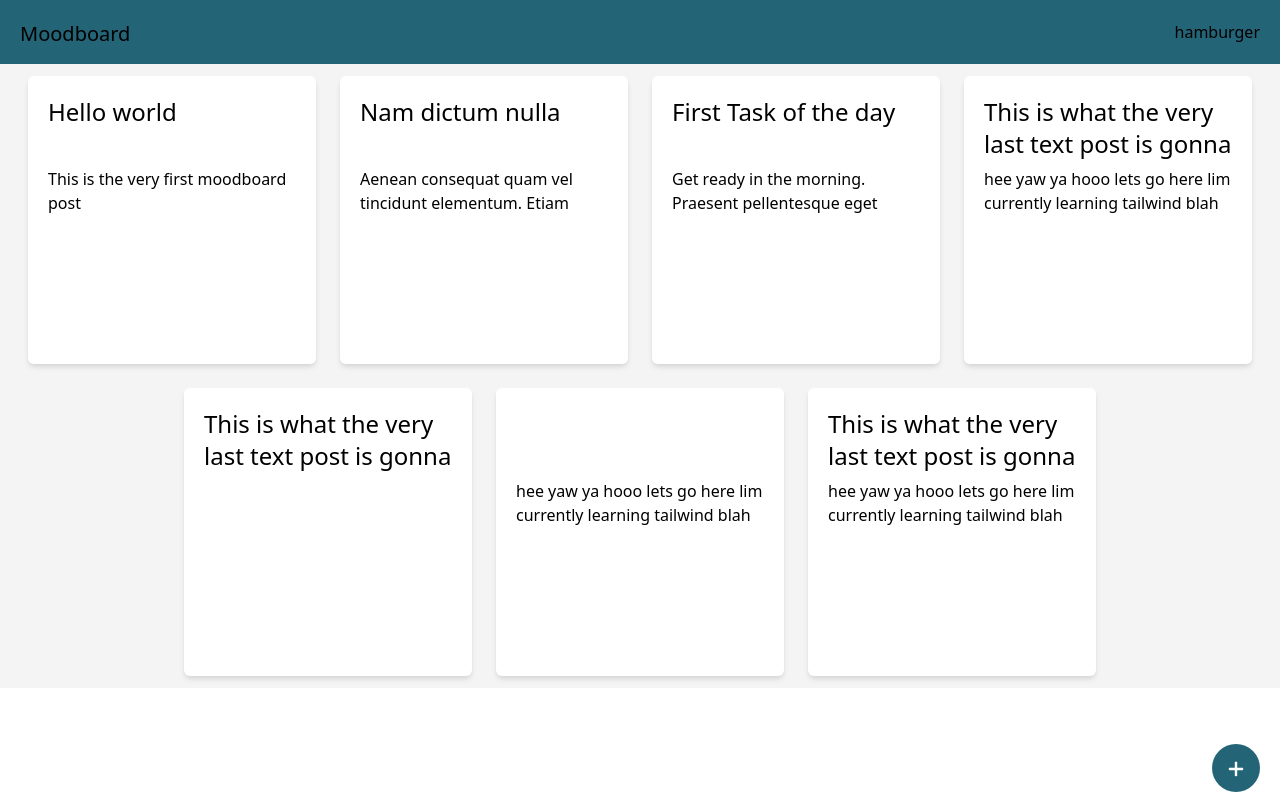
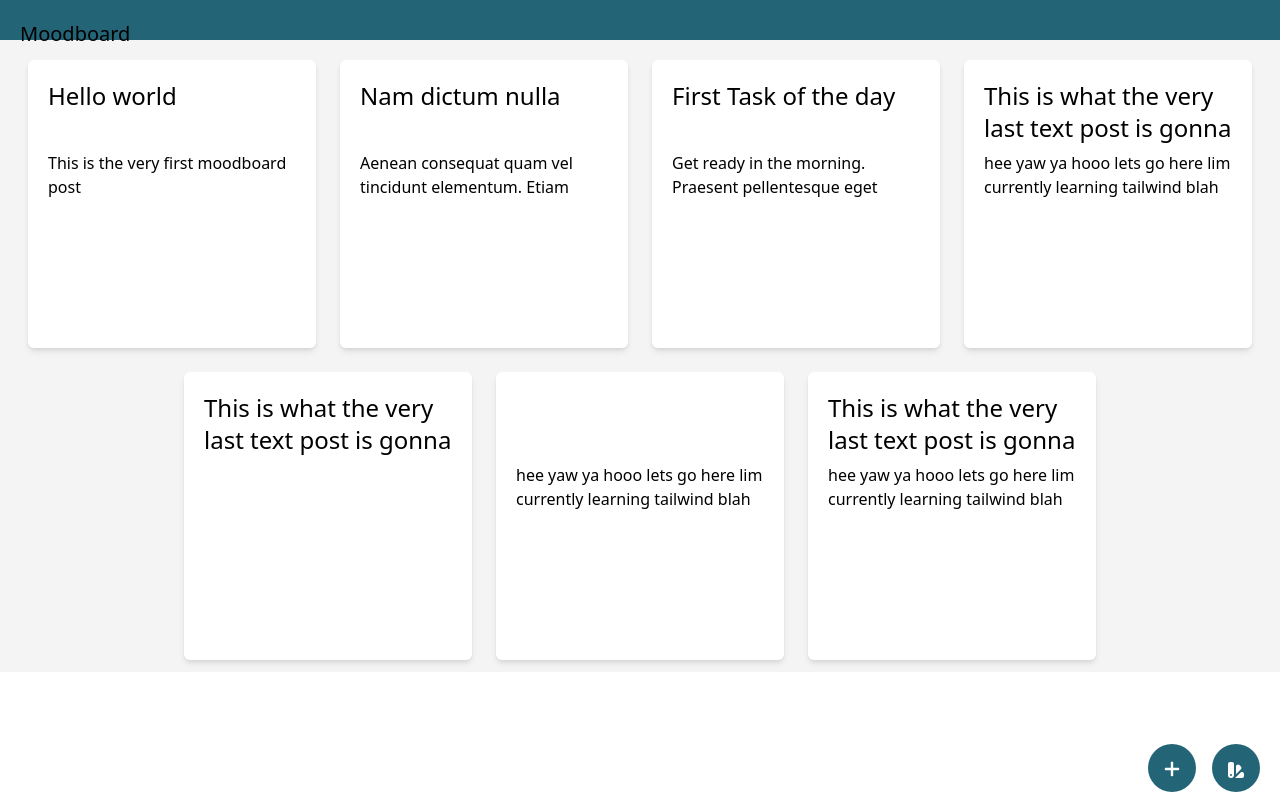
Before and after one commit to ivyla/Moodboard, a React (Create React App) app in the folder moodboard/: page / in a window 1280 px wide. Built offline with nearby package versions, Linux system fonts and the light colour scheme.

Commit message:
button added, circular button extracted

```diff
--- a/moodboard/package.json
+++ b/moodboard/package.json
@@ -8,6 +8,7 @@
     "@testing-library/react": "^11.2.6",
     "@testing-library/user-event": "^12.8.3",
     "react": "^17.0.2",
+    "react-burger-menu": "^3.0.6",
     "react-dom": "^17.0.2",
     "react-scripts": "4.0.3",
     "web-vitals": "^1.1.1"
--- a/moodboard/src/App.js
+++ b/moodboard/src/App.js
@@ -1,9 +1,14 @@
 import "./App.css"
 import {useState} from "react"
-import AddPost from "./components/functional/AddPost"
 import NavBar from "./components/NavBar"
 import Post from "./components/views/Post"
 import postData from "./data/posts"
+
+import CircularButton from "./components/reusable/CircularButton"
+
+// icons
+import AddIcon from "./icons/AddIcon"
+import ChangeBg from "./icons/ChangeBg"
 
 function App() {
     const [posts, setPosts] = useState(postData)
@@ -40,7 +45,12 @@ function App() {
                 </div>
             </div>
             {/* Floating bottom right button */}
-            <AddPost addPost={addPost} />
+            <div className="flex flex-row fixed right-0 bottom-0 mx-5 my-2 space-x-4">
+                <CircularButton action={addPost} image={<AddIcon />} />
+                <CircularButton action={addPost} image={<ChangeBg />} />
+
+                {/* <CircularButton action={null}  /> */}
+            </div>
         </div>
     )
 }
--- a/moodboard/src/components/NavBar.js
+++ b/moodboard/src/components/NavBar.js
@@ -1,10 +1,40 @@
+import {slide as Menu} from "react-burger-menu"
+
 const NavBar = () => {
     return (
         <nav className="w-screen bg-primary text-right px-5 py-5">
             <span style={{float: "left"}} className="text-xl">
                 <a href="facebook.com"> Moodboard</a>
             </span>
-            <button> hamburger </button>
+            {/* <Menu right pageWrapId={"page-wrap"} noOverlay>
+                <a id="home" className="menu-item" href="/">
+                    Home
+                </a>
+                <a id="about" className="menu-item" href="/about">
+                    About
+                </a>
+                <a id="contact" className="menu-item" href="/contact">
+                    Contact
+                </a>
+            </Menu> */}
+
+            {/* <button>
+                {" "}
+                <svg
+                    xmlns="http://www.w3.org/2000/svg"
+                    className="h-6 w-6"
+                    fill="none"
+                    viewBox="0 0 24 24"
+                    stroke="currentColor"
+                >
+                    <path
+                        strokeLinecap="round"
+                        strokeLinejoin="round"
+                        strokeWidth={2}
+                        d="M4 6h16M4 12h16M4 18h16"
+                    />
+                </svg>{" "}
+            </button> */}
         </nav>
     )
 }
--- a/moodboard/src/components/functional/AddPost.js
+++ /dev/null
@@ -1,25 +0,0 @@
-const AddPost = ({addPost}) => {
-    return (
-        <div className="flex flex-col fixed right-0 bottom-0">
-            <button
-                className="mx-5 my-2 w-12 h-12 bg-primary rounded-full"
-                onClick={() => addPost()}
-            >
-                <svg
-                    viewBox="0 0 20 20"
-                    enableBackground="new 0 0 20 20"
-                    className="w-6 h-6 inline-block"
-                >
-                    <path
-                        fill="#FFFFFF"
-                        d="M16,10c0,0.553-0.048,1-0.601,1H11v4.399C11,15.951,10.553,16,10,16c-0.553,0-1-0.049-1-0.601V11H4.601
-                                    C4.049,11,4,10.553,4,10c0-0.553,0.049-1,0.601-1H9V4.601C9,4.048,9.447,4,10,4c0.553,0,1,0.048,1,0.601V9h4.399
-                                    C15.952,9,16,9.447,16,10z"
-                    />
-                </svg>
-            </button>
-        </div>
-    )
-}
-
-export default AddPost
--- /dev/null
+++ b/moodboard/src/components/reusable/CircularButton.js
@@ -0,0 +1,17 @@
+// CircularButton.js
+// Requires the addition of an SVG imported JS file, examples in the icons folder
+
+const CircularButton = ({action, image}) => {
+    return (
+        <button
+            className="w-12 h-12 bg-primary rounded-full inline-block"
+            onClick={() => {
+                action()
+            }}
+        >
+            {image}
+        </button>
+    )
+}
+
+export default CircularButton
--- a/moodboard/src/components/views/Post.js
+++ b/moodboard/src/components/views/Post.js
@@ -24,7 +24,10 @@ const Post = ({post, id, deletePost}) => {
                 }
             >
                 {" "}
-                <h1 className="text-2xl text-center"> Delete this post? </h1>
+                <h1 className="text-2xl text-center m-4">
+                    {" "}
+                    Delete this post?{" "}
+                </h1>
                 <div className="flex flex-row space-evenly justify-center space-x-4">
                     <button
                         className="btn-delete"
--- /dev/null
+++ b/moodboard/src/icons/AddIcon.js
@@ -0,0 +1,16 @@
+const AddIcon = () => (
+    <svg
+        viewBox="0 0 20 20"
+        enableBackground="new 0 0 20 20"
+        className="w-6 h-6 inline-block"
+    >
+        <path
+            fill="#FFFFFF"
+            d="M16,10c0,0.553-0.048,1-0.601,1H11v4.399C11,15.951,10.553,16,10,16c-0.553,0-1-0.049-1-0.601V11H4.601
+                C4.049,11,4,10.553,4,10c0-0.553,0.049-1,0.601-1H9V4.601C9,4.048,9.447,4,10,4c0.553,0,1,0.048,1,0.601V9h4.399
+                C15.952,9,16,9.447,16,10z"
+        />
+    </svg>
+)
+
+export default AddIcon
--- /dev/null
+++ b/moodboard/src/icons/ChangeBg.js
@@ -0,0 +1,16 @@
+const ChangeBg = () => (
+    <svg
+        xmlns="http://www.w3.org/2000/svg"
+        className="h-5 w-5 inline-block"
+        viewBox="0 0 20 20"
+        fill="#FFFFFF"
+    >
+        <path
+            fill-rule="evenodd"
+            d="M4 2a2 2 0 00-2 2v11a3 3 0 106 0V4a2 2 0 00-2-2H4zm1 14a1 1 0 100-2 1 1 0 000 2zm5-1.757l4.9-4.9a2 2 0 000-2.828L13.485 5.1a2 2 0 00-2.828 0L10 5.757v8.486zM16 18H9.071l6-6H16a2 2 0 012 2v2a2 2 0 01-2 2z"
+            clip-rule="evenodd"
+        />
+    </svg>
+)
+
+export default ChangeBg
```
Also changed, not shown: 1 other file (tests, documents, lock files or other folders).
